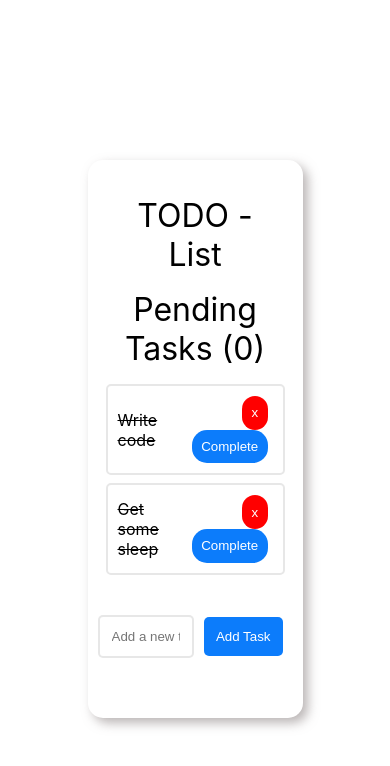
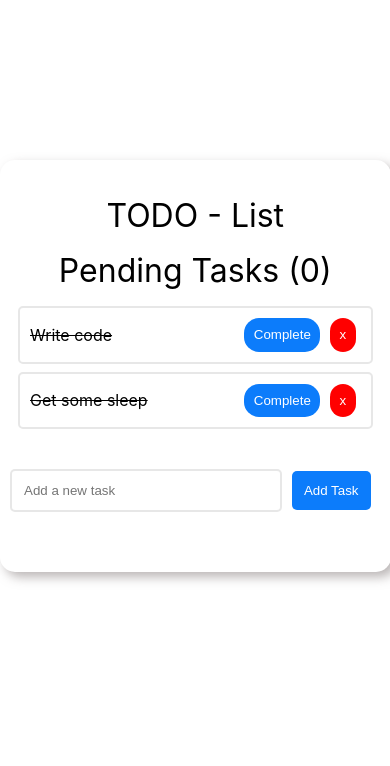
Before and after one commit to cipher-tech/react-state-management-tutorial, a React (Create React App) app: page / in a window 390 px wide. Shown: the top 766 px of the page. Built offline with nearby package versions, Linux system fonts and the light colour scheme.

Commit message:
added responsive styles

```diff
--- a/src/components/todo/todo.css
+++ b/src/components/todo/todo.css
@@ -7,6 +7,16 @@
     color: black;
     /* border: 3px solid rgb(239 239 239); */
     box-shadow: 5px 5px 11px #999292ad;
+}
+@media only screen and (max-width: 700px) {
+    .todo-container {
+        width: 70vw;
+    }
+}
+@media only screen and (max-width: 450px) {
+    .todo-container {
+        width: 95vw;
+    }
 }
 
 .task {
```
